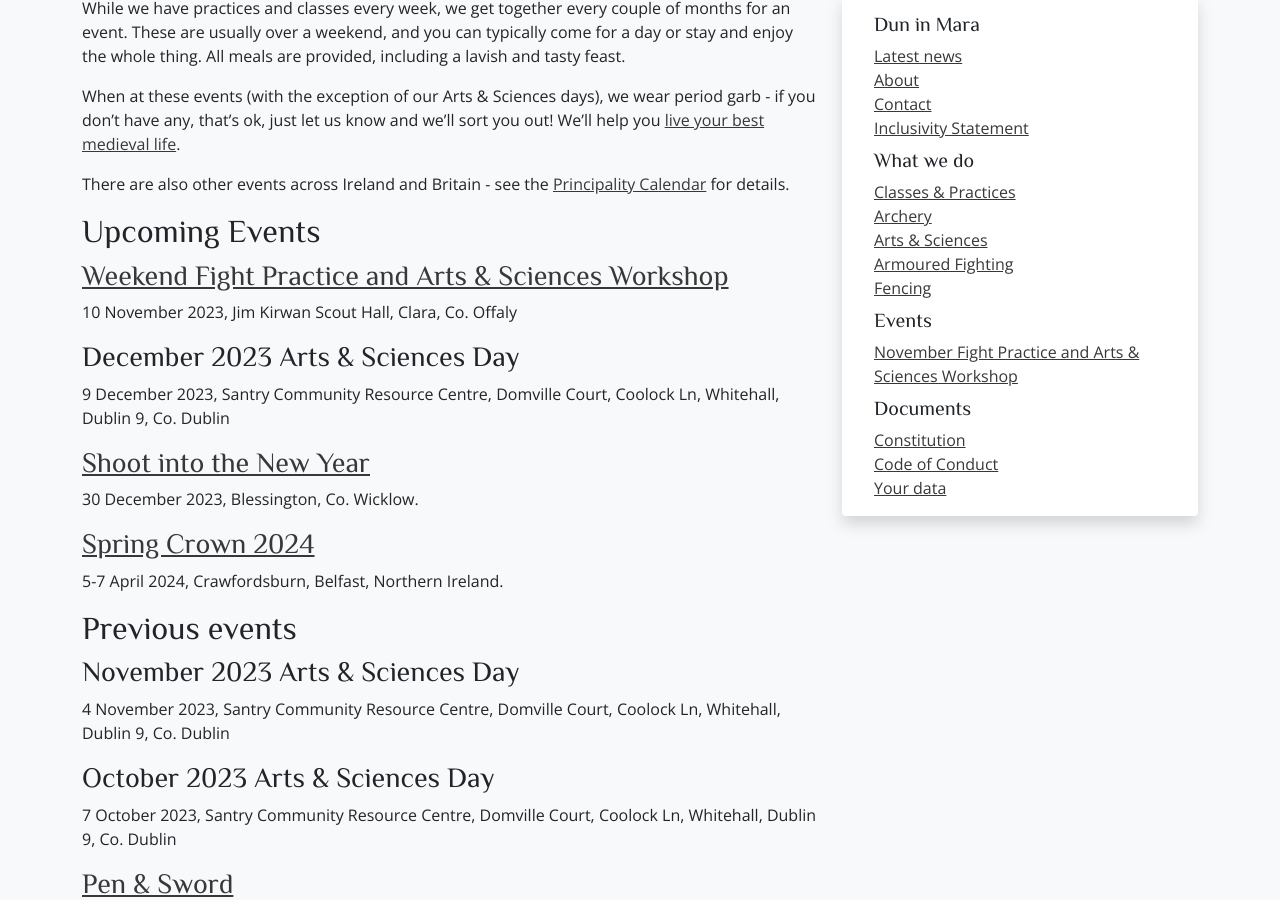
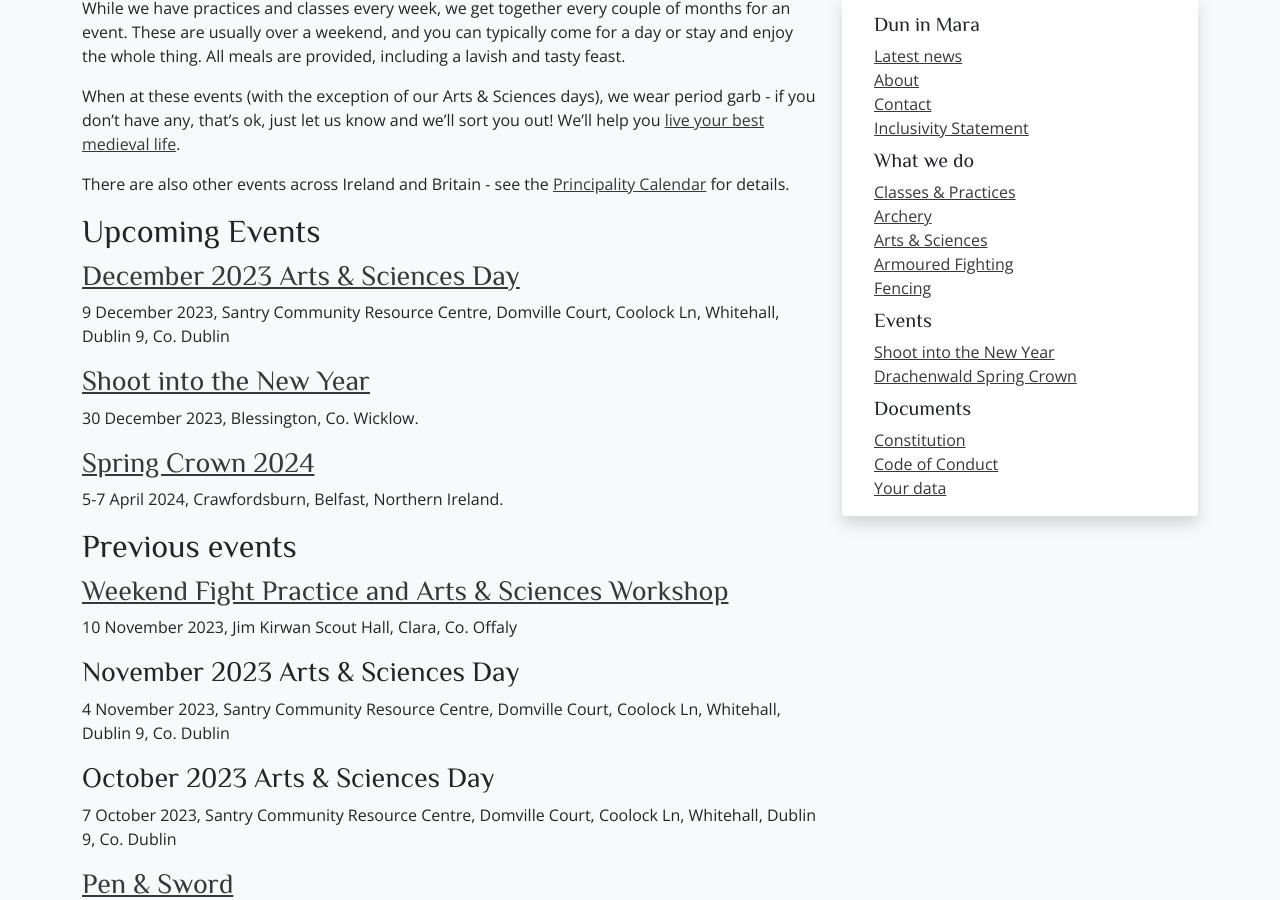
Before and after one commit to drachenwald/dun-in-mara, a Jekyll site: the page built from events/index.md, in a window 1280 px wide and 900 px high, scrolled down 277 px. Built offline with Jekyll 4.4.1, drawn with Linux system fonts in a browser that asks for light colours; comment, search, counter and statistics services are not loaded.

Commit message:
Updated Events & Sidebar

```diff
--- a/_includes/sidebar-default.html
+++ b/_includes/sidebar-default.html
@@ -13,7 +13,8 @@
       <li class="nav-item p-0"><a href="/historical-fencing">Fencing</a></li>
 
       <li class="nav-item pt-2"><h5>Events</h5></li>
-      <li class="nav-item p-0"><a href="/events/2023/november-practice/">November Fight Practice and Arts & Sciences Workshop</a></li>
+      <li class="nav-item p-0"><a href="/events/2023/shoot-ny/">Shoot into the New Year</a></li>
+      <li class="nav-item p-0"><a href="/events/2024/crown/">Drachenwald Spring Crown</a></li>
 
       <li class="nav-item pt-2"><h5>Documents</h5></li>
       <li class="nav-item p-0"><a href="/about/constitution">Constitution</a></li>
--- a/events/index.md
+++ b/events/index.md
@@ -9,10 +9,7 @@ There are also other events across Ireland and Britain - see the [Principality C
 
 ## Upcoming Events
 
-### [Weekend Fight Practice and Arts & Sciences Workshop](/events/2023/november-practice/)
-10 November 2023, Jim Kirwan Scout Hall, Clara, Co. Offaly
-
-### December 2023 Arts & Sciences Day
+### [December 2023 Arts & Sciences Day](https://fienta.com/71849-75403)
 9 December 2023, Santry Community Resource Centre, Domville Court, Coolock Ln, Whitehall, Dublin 9, Co. Dublin
 
 ### [Shoot into the New Year](/events/2023/shoot-ny/)
```
Also changed, not shown: other parts of events/index.md (+5 -0 lines).
